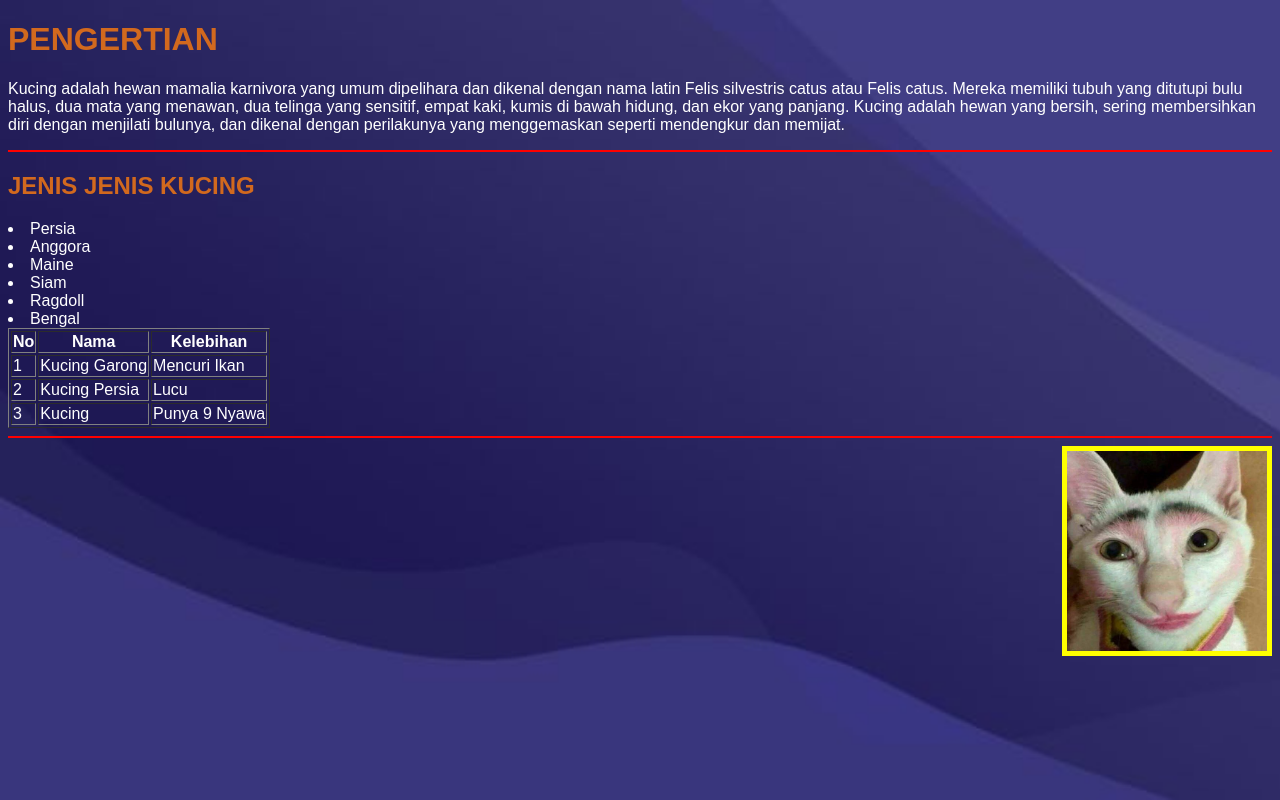
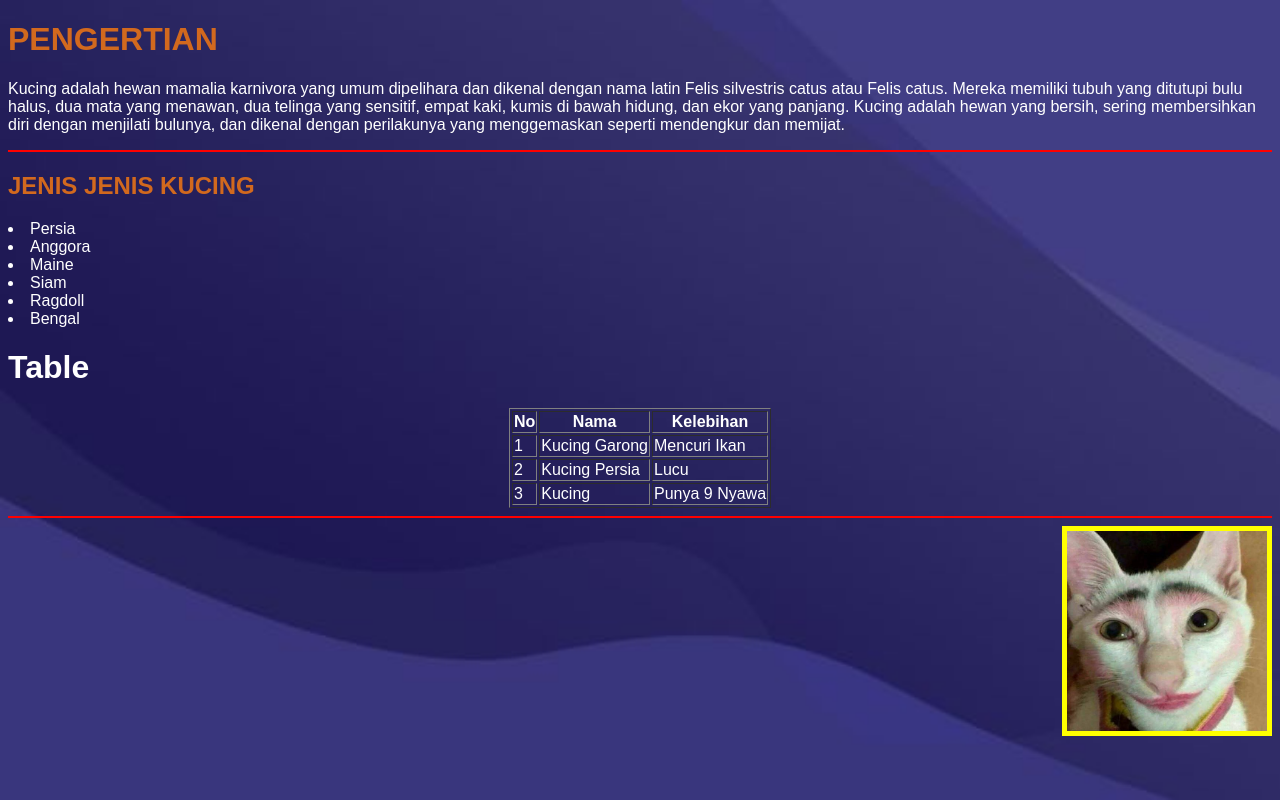
Before and after one commit to achmadrafihakim/latihan, a plain HTML site: page penjelasan.html in a window 1280 px wide. Drawn offline with Linux system fonts and the light colour scheme.

Commit message:
Update penjelasan.html

```diff
--- a/penjelasan.html
+++ b/penjelasan.html
@@ -25,7 +25,8 @@
 <li style="color: white;">Siam</li>
 <li style="color: white;">Ragdoll</li>
 <li style="color: white;">Bengal</li>
-    <table border=1 style="color: white;">
+    <h1 style="color: white;">Table</h1>
+   <center> <table border=1 style="color: white; cellpadding: 8; cellspacing: 0;">
     <tr>
         <th style="width: 50;">No</th>
         <th style="width: 150;">Nama</th>
@@ -45,7 +46,7 @@
         <td>3</td>
         <td>Kucing</td>
         <td> Punya 9 Nyawa</td>
-    </tr></table>
+    </tr></table></center>
 <hr style="height: 2px; background-color: red; border: none;">
 
 <img src="1.jpg" height="200" width="200" style="float: right; border: 5px solid yellow;">
```
